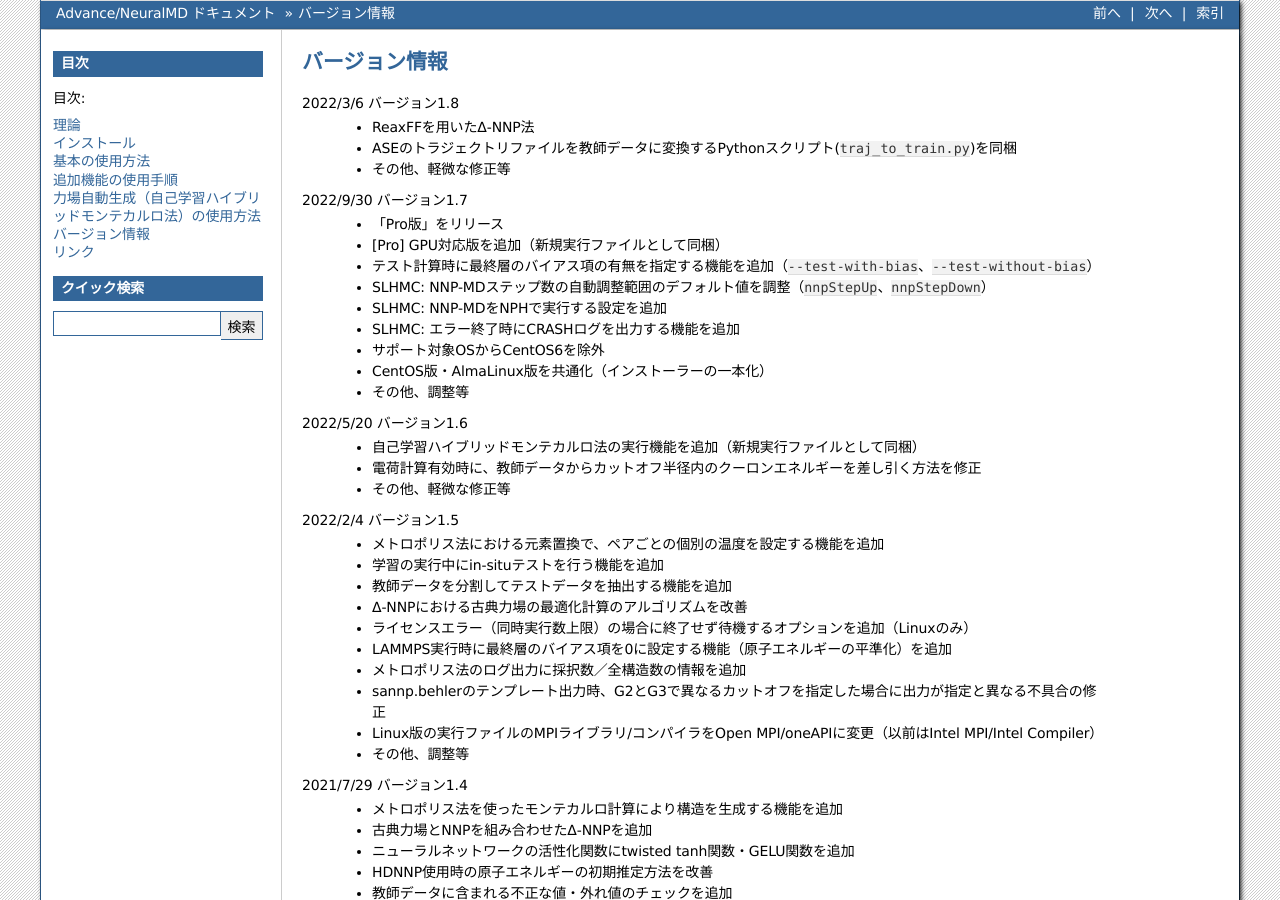
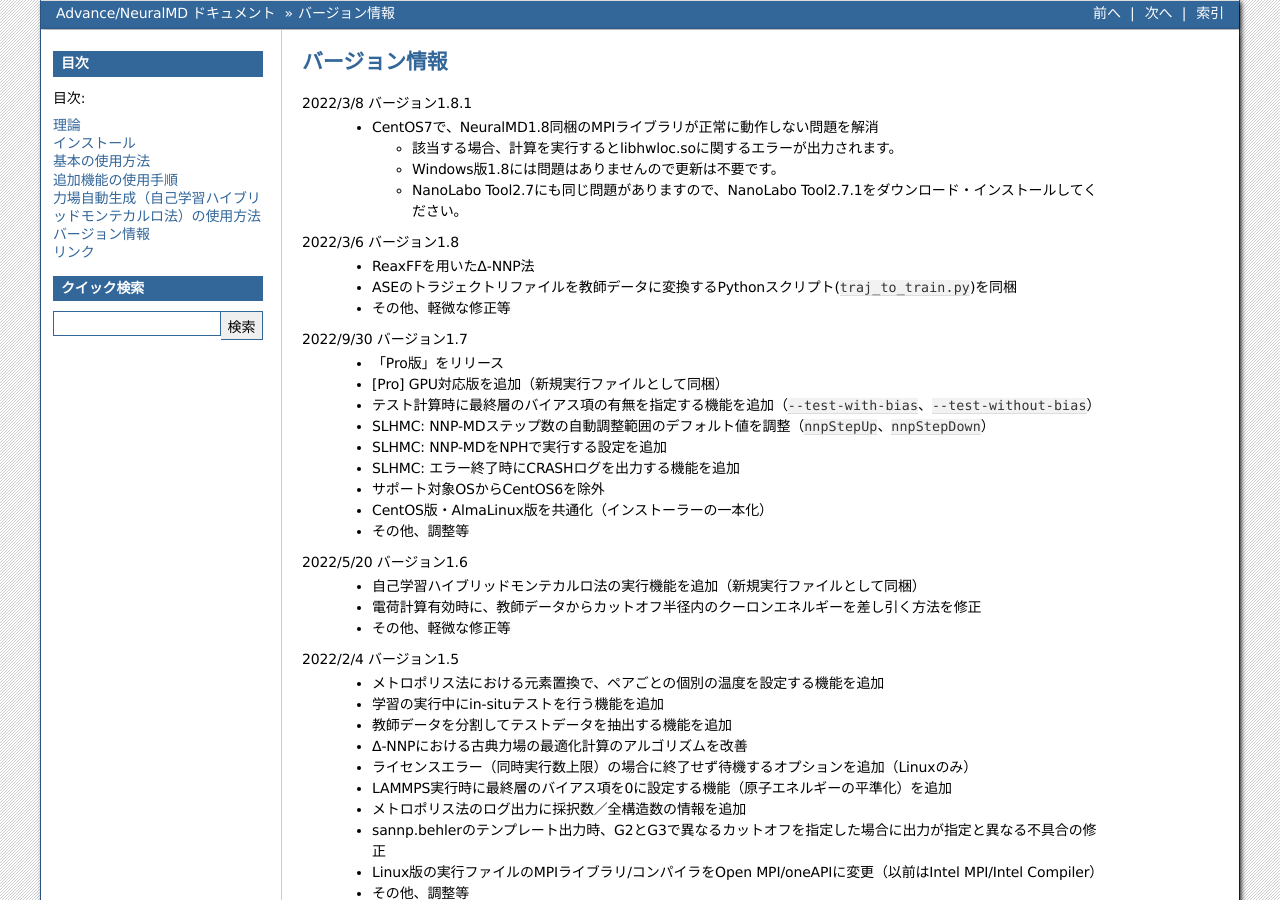
Before and after one commit to advancesoftcorp/neuralmd-doc, a Sphinx documentation site: the page built from docs/source/version.rst, in a window 1280 px wide and 900 px high. Built offline with Sphinx 7.4.7, drawn with Linux system fonts in a browser that asks for light colours; formulas are drawn with MathJax 3.

Commit message:
add description of 1.8.1

```diff
--- a/docs/source/version.rst
+++ b/docs/source/version.rst
@@ -3,6 +3,13 @@
 ==============
 バージョン情報
 ==============
+
+2022/3/8 バージョン1.8.1
+ - CentOS7で、NeuralMD1.8同梱のMPIライブラリが正常に動作しない問題を解消
+
+   - 該当する場合、計算を実行するとlibhwloc.soに関するエラーが出力されます。
+   - Windows版1.8には問題はありませんので更新は不要です。
+   - NanoLabo Tool2.7にも同じ問題がありますので、NanoLabo Tool2.7.1をダウンロード・インストールしてください。
 
 2022/3/6 バージョン1.8
  - ReaxFFを用いた\ |Delta|\ -NNP法
```
Also changed, not shown: 1 other file.
